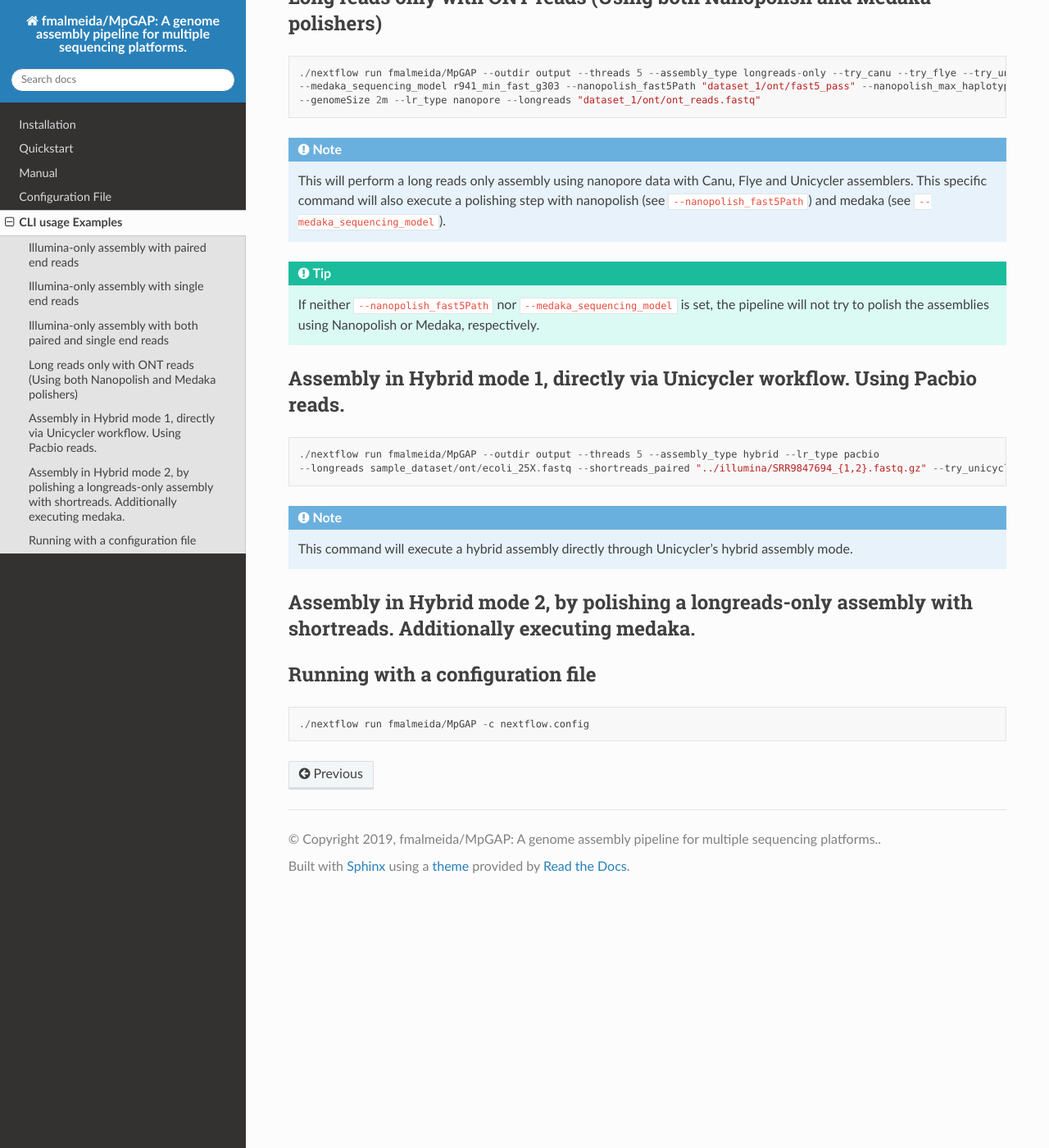
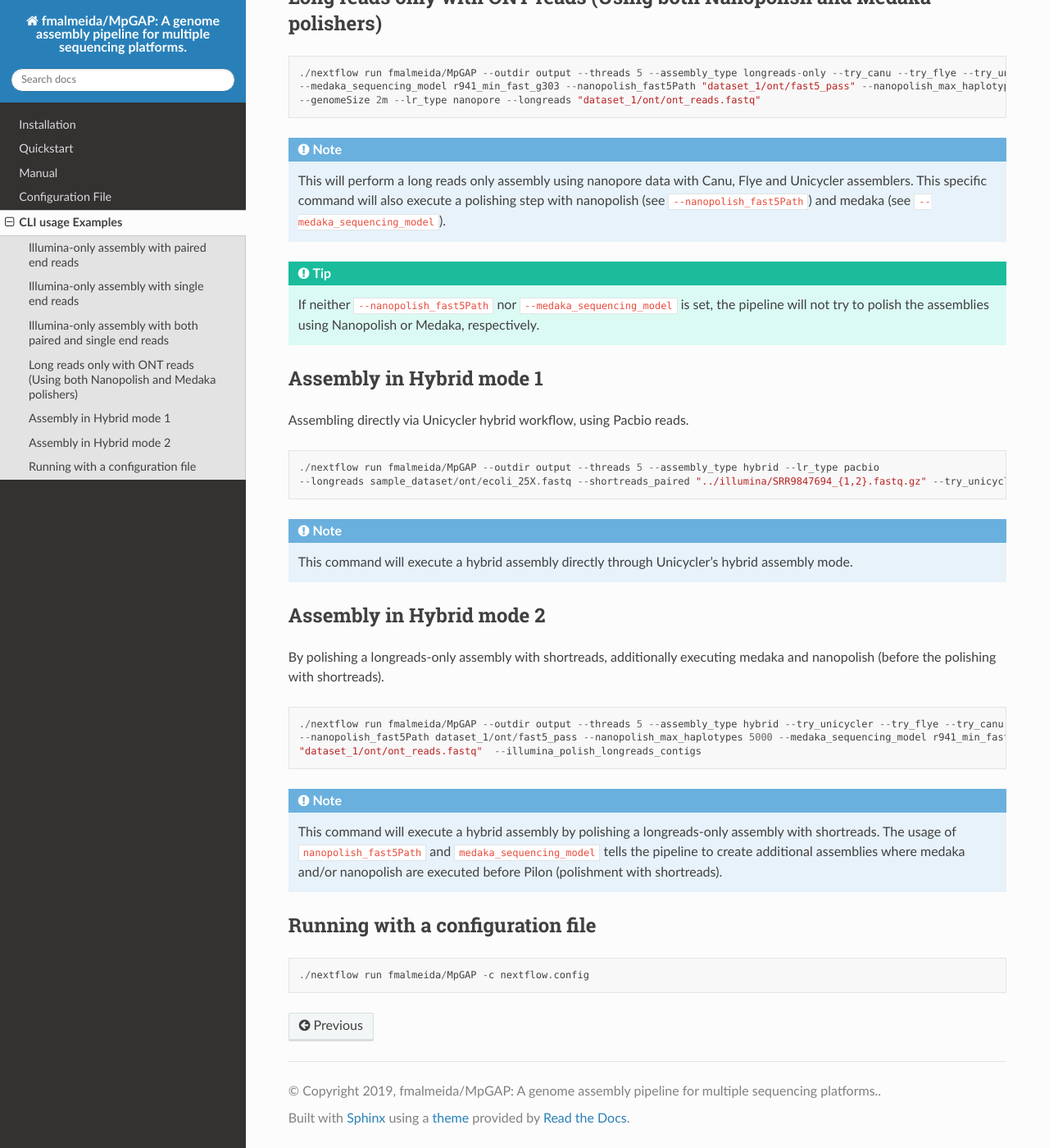
Before and after one commit to fmalmeida/MpGAP, a Sphinx documentation site: the page built from docs/examples.rst, in a window 1280 px wide and 1400 px high, scrolled down 998 px. Shown: the whole window at 82% size. Built offline with Sphinx 7.4.7 and the Read the Docs theme 2.0.0, drawn with Linux system fonts in a browser that asks for light colours.

Commit message:
Hybrid mode 2 working (ONT + Medaka) -- paired -- changed to mutually excludable strategies

```diff
--- a/docs/config.rst
+++ b/docs/config.rst
@@ -135,10 +135,10 @@ Example of Hybrid assembly config file:
           shortreads_single = ''
 
     /*
-     * This parameter below is to define wheter one wants or not to ALSO execute the alternative hybrid assembly method.
+     * This parameter below is to define wheter one wants or not to execute the alternative hybrid assembly method.
      * It first creates a long reads only assembly with canu, flye or unicycler and then polishes it using the provided
-     * shortreads. It executes an additional workflow (together with unicycler/spades hybrid modes). Must be used with:
-     * assembly_type = 'hybrid'
+     * shortreads. It executes an alternative workflow and DOES NOT RUN unicycler/spades default hybrid modes.
+     * Must be used with: assembly_type = 'hybrid'
      *
      * Whenever using this parameter, it is also possible to polish the longreads-only assemblies with Nanopolish,
      * Medaka or VarianCaller (Arrow) before the polishing with shortreads (using Pilon). For that it is necessary to set
--- a/docs/examples.rst
+++ b/docs/examples.rst
@@ -61,8 +61,10 @@ Long reads only with ONT reads (Using both Nanopolish and Medaka polishers)
 
   If neither ``--nanopolish_fast5Path`` nor ``--medaka_sequencing_model`` is set, the pipeline will not try to polish the assemblies using Nanopolish or Medaka, respectively.
 
-Assembly in Hybrid mode 1, directly via Unicycler workflow. Using Pacbio reads.
-===============================================================================
+Assembly in Hybrid mode 1
+=========================
+
+Assembling directly via Unicycler hybrid workflow, using Pacbio reads.
 
 ::
 
@@ -73,8 +75,21 @@ Assembly in Hybrid mode 1, directly via Unicycler workflow. Using Pacbio reads.
 
   This command will execute a hybrid assembly directly through Unicycler's hybrid assembly mode.
 
-Assembly in Hybrid mode 2, by polishing a longreads-only assembly with shortreads. Additionally executing medaka.
-=================================================================================================================
+Assembly in Hybrid mode 2
+=========================
+
+By polishing a longreads-only assembly with shortreads, additionally executing medaka and nanopolish (before the polishing with shortreads).
+
+::
+
+  ./nextflow run fmalmeida/MpGAP --outdir output --threads 5 --assembly_type hybrid --try_unicycler --try_flye --try_canu --shortreads_paired "dataset_1/sampled/illumina_R{1,2}.fastq"
+  --nanopolish_fast5Path dataset_1/ont/fast5_pass --nanopolish_max_haplotypes 5000 --medaka_sequencing_model r941_min_fast_g303 --genomeSize 2m --lr_type nanopore --longreads
+  "dataset_1/ont/ont_reads.fastq"  --illumina_polish_longreads_contigs
+
+.. note::
+
+  This command will execute a hybrid assembly by polishing a longreads-only assembly with shortreads. The usage of ``nanopolish_fast5Path`` and ``medaka_sequencing_model``
+  tells the pipeline to create additional assemblies where medaka and/or nanopolish are executed before Pilon (polishment with shortreads).
 
 Running with a configuration file
 =================================
```
Also changed, not shown: README.md (+4 -4 lines), docs/manual.rst (+11 -3 lines), docs/quickstart.rst (+9 -3 lines), 5 other files.
